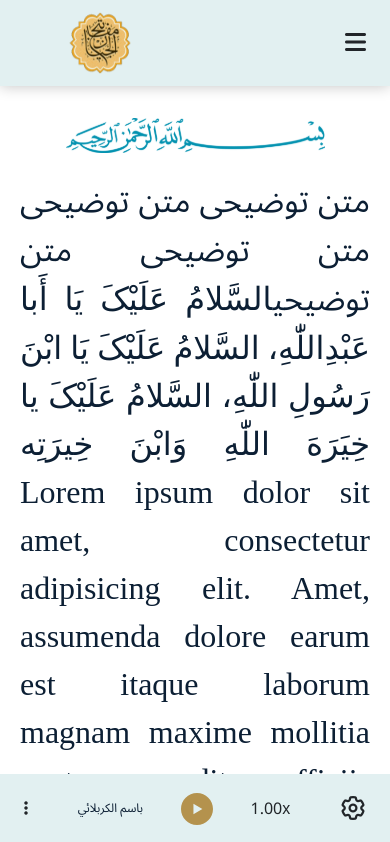
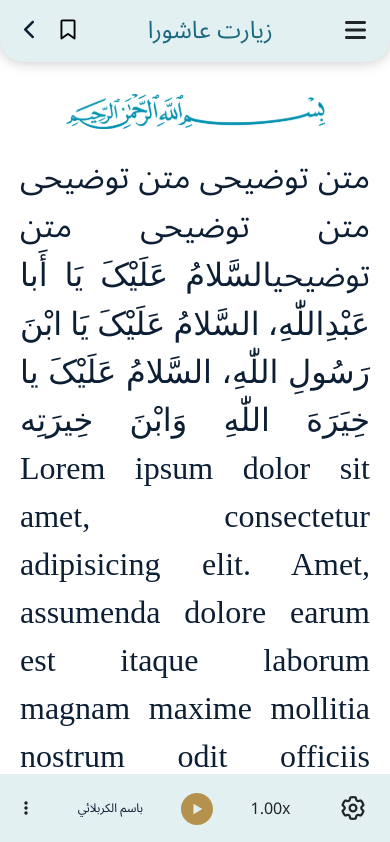
Before and after one commit to mostafafront/mafatih, a Next.js app: page /reader in a window 390 px wide. Shown: the top 842 px of the page. Built offline with nearby package versions, Linux system fonts and the light colour scheme.

Commit message:
finish responsive header reader page

```diff
--- a/components/header/index.js
+++ b/components/header/index.js
@@ -8,7 +8,7 @@ export default function HeaderC() {
     <>
     		{/* <!--  HEADER  --> */}
 		<header className="header position-sticky top-0 z-in-nav">
-			<nav className="navbar bg-header radius-reader w-100" dir="ltr">
+			<nav className="navbar bg-header w-100" dir="ltr">
 				<div className="container-fluid d-flex justify-content-between px-4">
 					<div className="links width-element-header">
 						<div className="d-flex gap-4">
--- a/src/pages/reader/index.js
+++ b/src/pages/reader/index.js
@@ -1,4 +1,5 @@
 import React from "react";
+import Link from "next/link";
 import BtnMenu from "../../../components/header/btnMenu";
 import FilterOffcanvas from "../../../components/header/filterOffcanvas";
 
@@ -7,14 +8,25 @@ export default function ReaderPage() {
     <>
       {/* <!--  HEADER  --> */}
       <header className="header position-sticky top-0 z-in-nav">
-        <nav className="navbar bg-header w-100" dir="ltr">
+        <nav className="navbar bg-header radius-reader height-header w-100" dir="ltr">
           <div className="container-fluid d-flex justify-content-between px-4">
-            <div className="icon-link">
-              <a className="navbar-brand" href="#">
-                <img src="/images/logo.png" alt="logo of site" width="120" />
-              </a>
+            <div className="leftHeader-reader d-flex align-items-center gap-4">
+              <div className="backHome-iconReader">
+                <Link href={"./"}>
+                  <i className="fa-solid fa-chevron-left"></i>
+                </Link>
+              </div>
+              <div className="savePrayer-iconReader">
+                <button className="border-0 bg-transparent p-0 p-md-2">
+                <i className="fa-regular fa-bookmark"></i>{" "}
+                {/* for show use the class : fa-solid */}
+                </button>
+              </div>
             </div>
-            <div className="navbar-toggle width-element-header d-flex justify-content-end">
+            <div className="titlePrayer d-flex justify-content-center align-items-center" dir="rtl">
+                <h1 className="titlePrayer-text mb-0">زیارت عاشورا</h1>
+            </div>
+            <div className="navbar-toggle d-flex justify-content-end">
               <BtnMenu />
             </div>
           </div>
@@ -600,10 +612,7 @@ export default function ReaderPage() {
             </div>
             <div className="play">
               <button type="button" className="btn border-0 p-0">
-                <img
-                  src="/images/play-icon.svg"
-                  alt="play icon"
-                />
+                <img src="/images/play-icon.svg" alt="play icon" />
               </button>
             </div>
             <div className="singer">
@@ -693,22 +702,10 @@ export default function ReaderPage() {
               tabIndex="0"
             >
               <div className="themes d-flex flex-column justify-content-between align-items-center">
-                <img
-                  src="/images/light-theme.png"
-                  alt="theme light"
-                />
-                <img
-                  src="/images/theme-sepia.png"
-                  alt="theme sepia"
-                />
-                <img
-                  src="/images/dark-theme.png"
-                  alt="theme dark"
-                />
-                <img
-                  src="/images/theme-sepia.png"
-                  alt="theme sepia"
-                />
+                <img src="/images/light-theme.png" alt="theme light" />
+                <img src="/images/theme-sepia.png" alt="theme sepia" />
+                <img src="/images/dark-theme.png" alt="theme dark" />
+                <img src="/images/theme-sepia.png" alt="theme sepia" />
               </div>
             </div>
             <div
--- a/src/styles/reader-style.css
+++ b/src/styles/reader-style.css
@@ -5,6 +5,31 @@
 /* header */
 .radius-reader{
     border-radius: 0px 0px 24px 24px;
+}
+
+.height-header{
+	height: 62px !important;
+}
+
+.leftHeader-reader{
+	font-size: 20px;
+}
+
+.backHome-iconReader > *{
+	color: var(--Tlight-veryDarkGreen);
+}
+
+.titlePrayer{
+	width: 60% !important;
+}
+
+
+.titlePrayer-text{
+	font-size: 24px !important;
+	color: var(--Tlight-bg-textFind-title-sr);
+    white-space: nowrap;
+    overflow: hidden;
+    text-overflow: ellipsis;
 }
 /* header */
 
```
